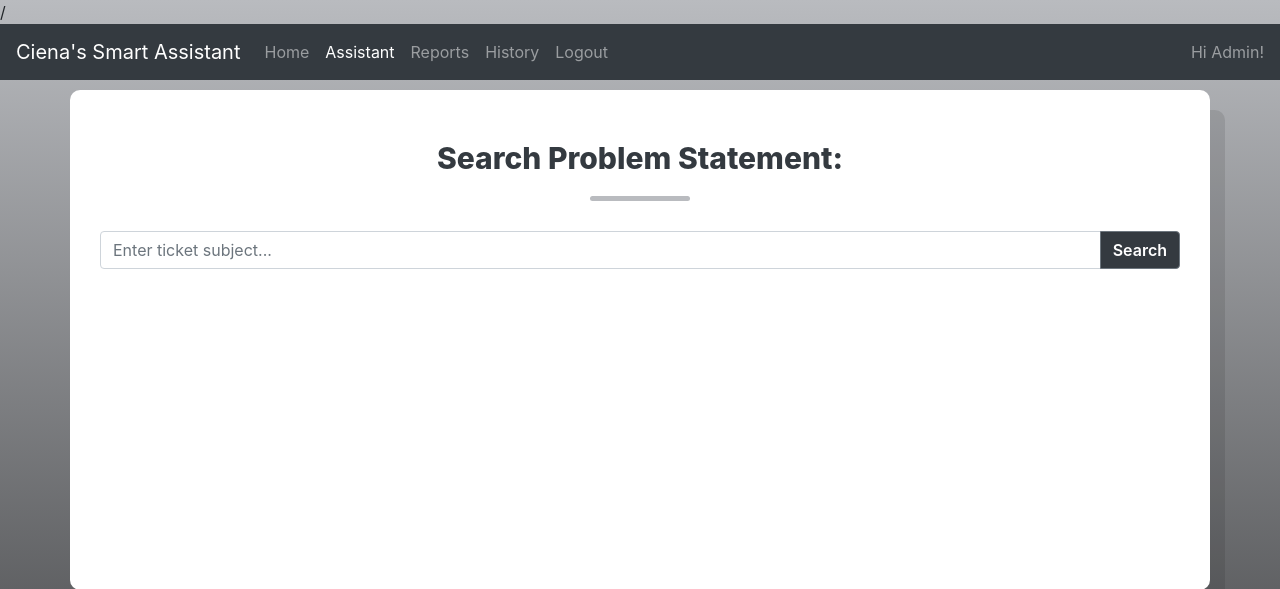
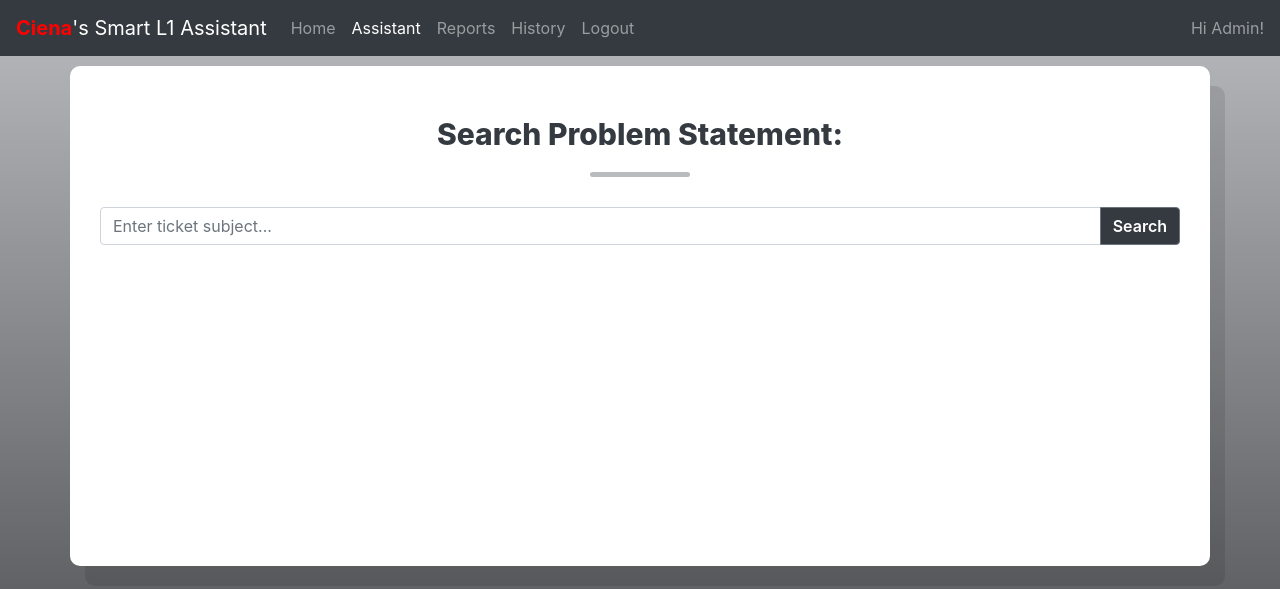
Before and after one commit to shivkumarsah/ai-smart-assistant, a Django app: page / in a window 1280 px wide. Shown: the top 589 px of the page. Run offline with Django 3.2, Linux system fonts and the light colour scheme; a user stored in the database is signed in; some libraries are stand-ins or nearby versions.

Commit message:
save recommended solution

```diff
--- a/templates/base.html
+++ b/templates/base.html
@@ -75,9 +75,10 @@
 </head>
 <body>
     {% if user.is_authenticated %}
-{{ request.path }}
     <nav class="navbar navbar-expand-lg navbar-dark bg-dark">
-      <a class="navbar-brand" href="#">Ciena's Smart Assistant</a>
+      <a class="navbar-brand" href="/">
+          <!--img src="https://www.ciena.com/includes/prx-logo.svg" width="150" align="center" alt="Ciena Experience. Outcomes"/-->
+          <span style="color: red; font-weight: bold;">Ciena</span>'s Smart L1 Assistant</a>
       <button class="navbar-toggler" type="button" data-toggle="collapse" data-target="#navbarText" aria-controls="navbarText" aria-expanded="false" aria-label="Toggle navigation">
         <span class="navbar-toggler-icon"></span>
       </button>
```
Also changed, not shown: db.sqlite3.
